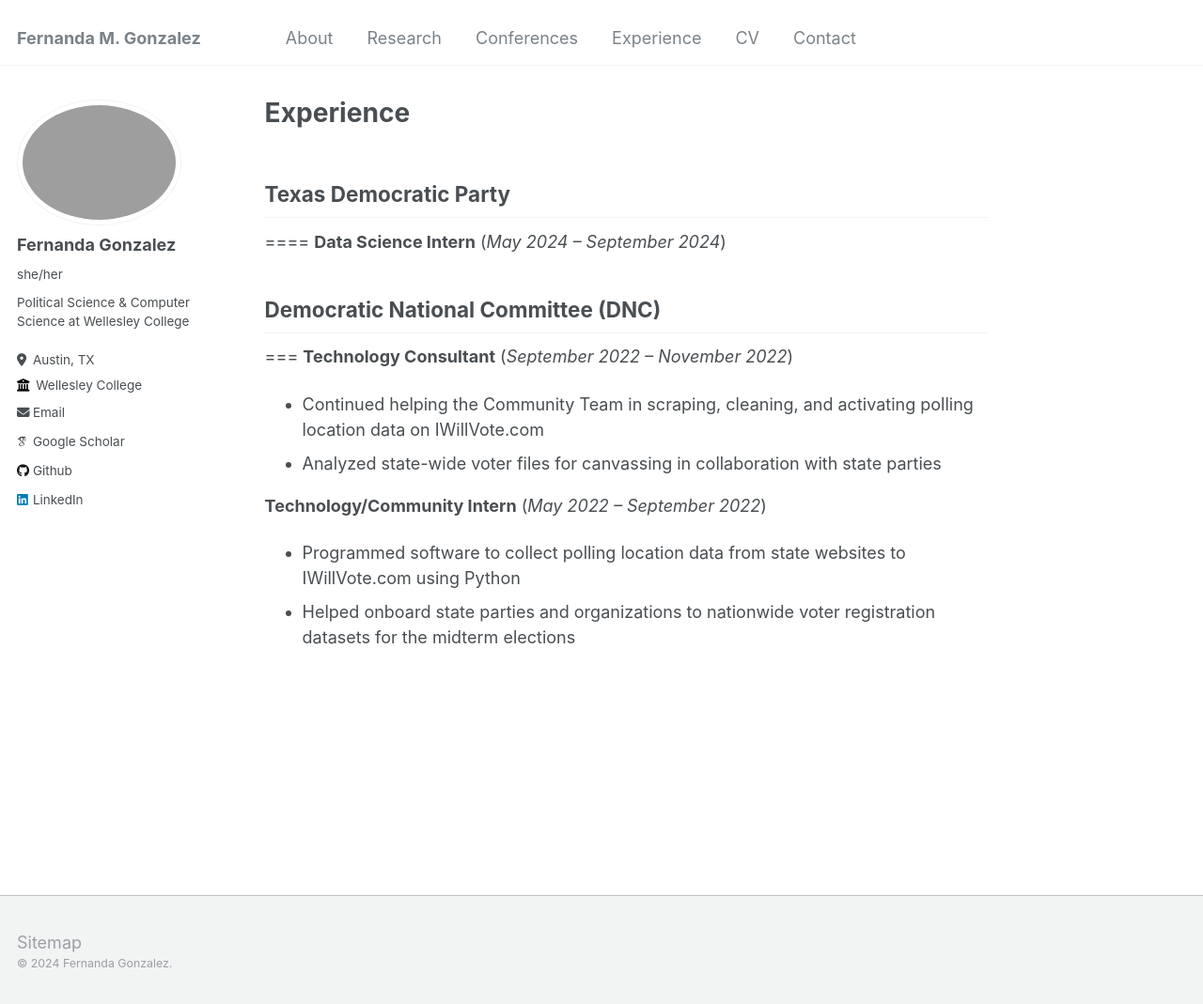
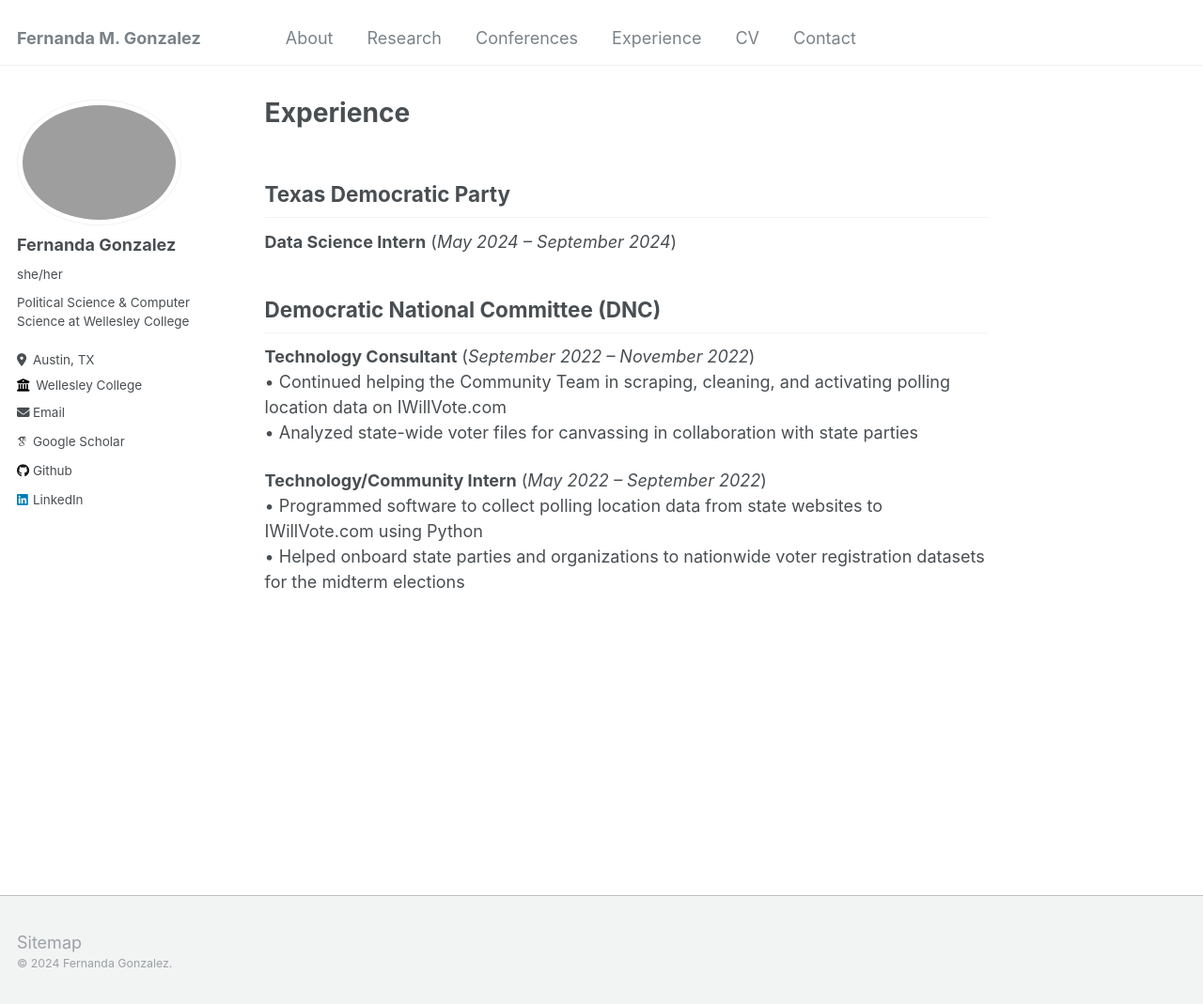
Before and after one commit to fernandamayela/fernandamayela.github.io, a Jekyll site: the page built from _pages/experience.md, in a window 1280 px wide and 1072 px high. Shown: the top 1069 px of the window at 94% size. Built offline with Jekyll 4.4.1, drawn with Linux system fonts in a browser that asks for light colours; some web fonts are replaced.

```diff
--- a/_pages/experience.md
+++ b/_pages/experience.md
@@ -4,17 +4,14 @@ permalink: /experience/
 author_profile: true
 ---
 
-## Texas Democratic Party
-====
+## Texas Democratic Party <br>
 **Data Science Intern** (*May 2024 – September 2024*)
 
-## Democratic National Committee (DNC)
-===
+## Democratic National Committee (DNC) <br>
 **Technology Consultant** (*September 2022 – November 2022*)<br>
-- Continued helping the Community Team in scraping, cleaning, and activating polling location data on IWillVote.com<br>
-- Analyzed state-wide voter files for canvassing in collaboration with state parties<br>
-
+• Continued helping the Community Team in scraping, cleaning, and activating polling location data on IWillVote.com<br>
+• Analyzed state-wide voter files for canvassing in collaboration with state parties<br>
 
 **Technology/Community Intern** (*May 2022 – September 2022*)<br>
-- Programmed software to collect polling location data from state websites to IWillVote.com using Python<br>
-- Helped onboard state parties and organizations to nationwide voter registration datasets for the midterm elections<br>
+• Programmed software to collect polling location data from state websites to IWillVote.com using Python<br>
+• Helped onboard state parties and organizations to nationwide voter registration datasets for the midterm elections<br>
```
